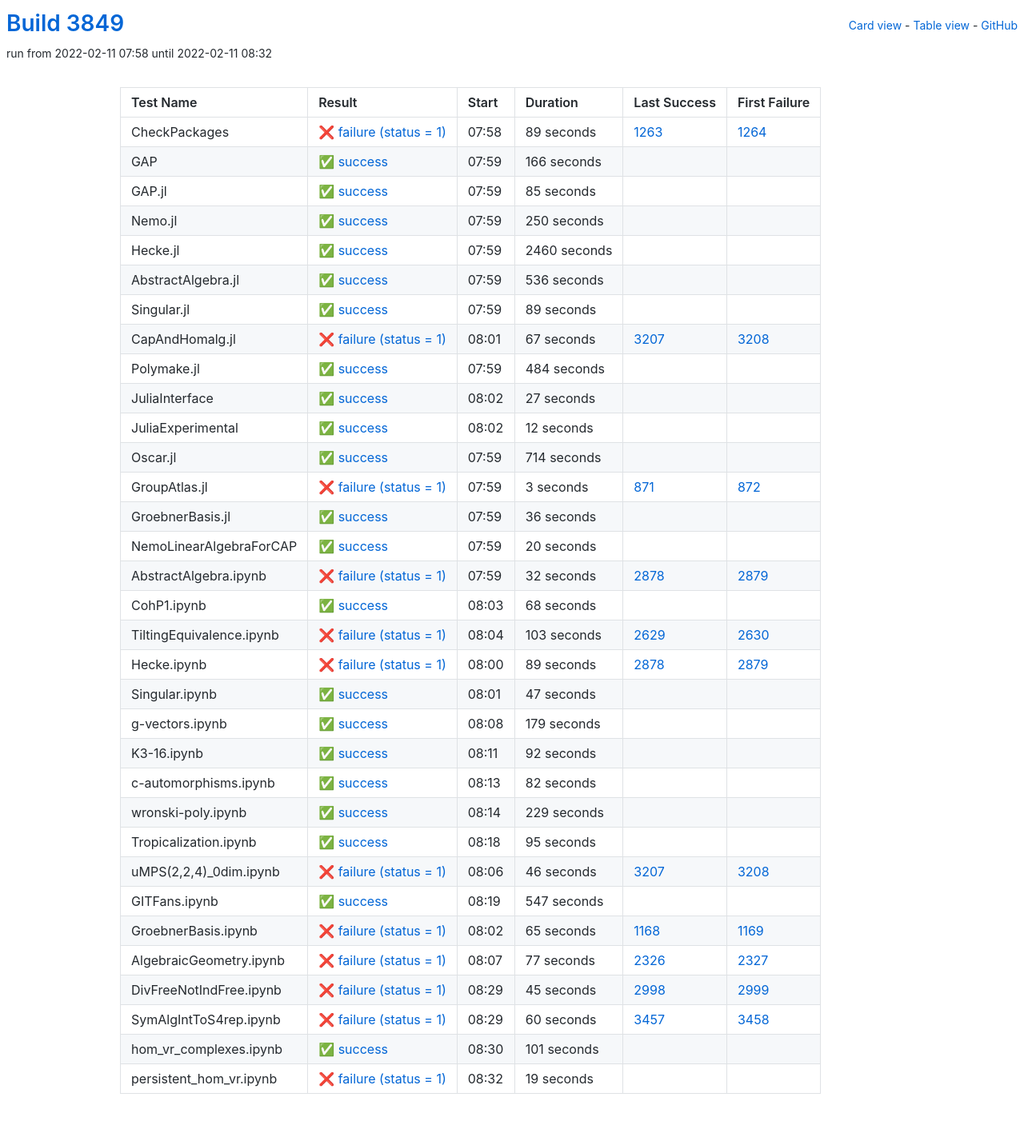
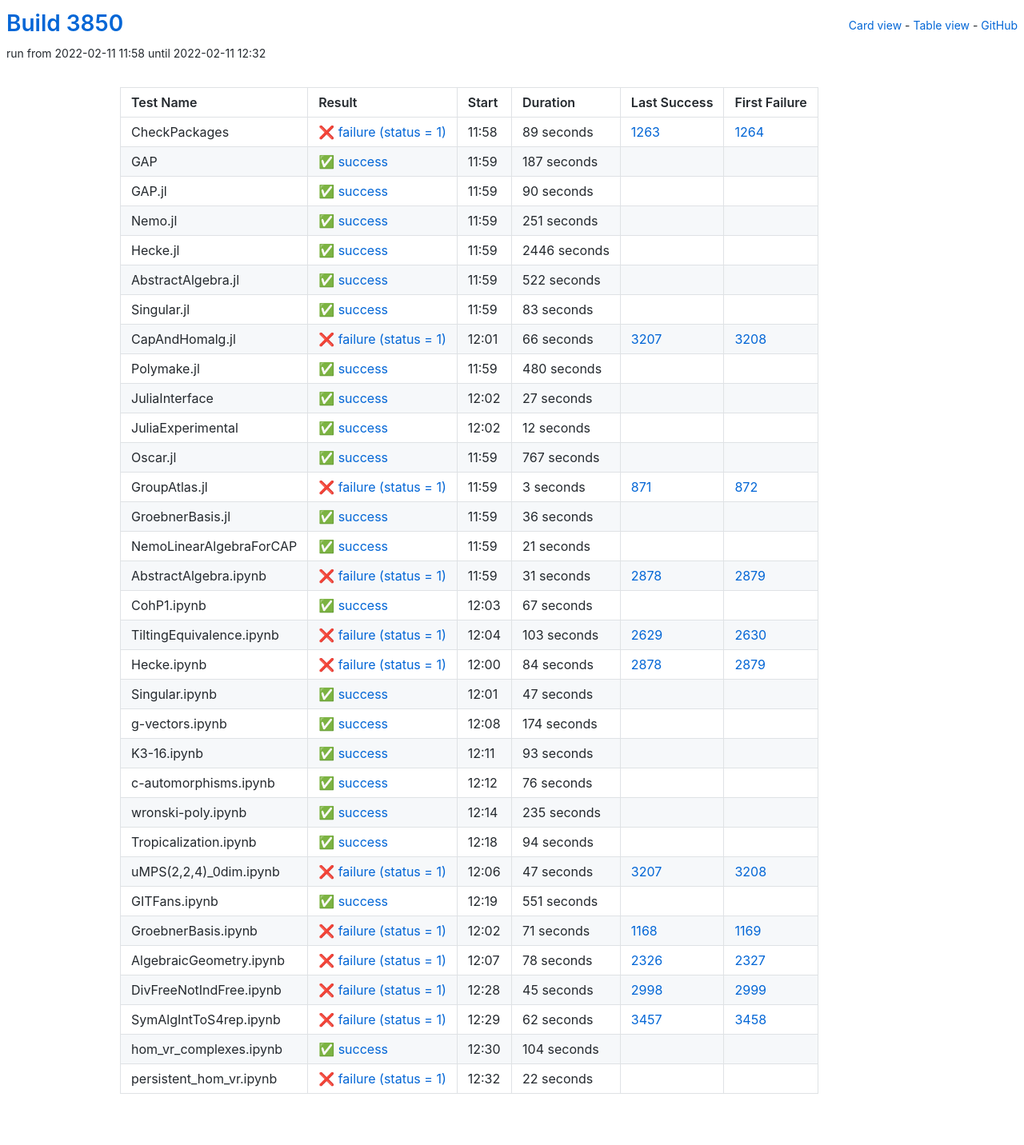
Before and after one commit to oscar-system/oscar-ci-status-stable, a Jekyll site: the page built from table.html, in a window 1280 px wide. Shown: the whole page at 80% size. Built offline with Jekyll 4.4.1, drawn with Linux system fonts in a browser that asks for light colours.

Commit message:
Build #3850

```diff
--- a/_data/ci.yml
+++ b/_data/ci.yml
@@ -1,6 +1,6 @@
 ---
-build: 3849
-build_url: https://oscarci.mathematik.uni-kl.de/job/oscar-stable/3849/
+build: 3850
+build_url: https://oscarci.mathematik.uni-kl.de/job/oscar-stable/3850/
 job: oscar-stable
 organization: oscar-system
 repo: oscar-ci-status-stable
@@ -8,8 +8,8 @@ repourl: https://github.com/oscar-system/oscar-ci-status-stable
 tests:
 - name: CheckPackages
   id: checkpackages
-  log: https://oscarci.mathematik.uni-kl.de/job/oscar-stable/3849/artifact/logs/build-3849/CheckPackages.log
-  start: 2022-02-11 07:58
+  log: https://oscarci.mathematik.uni-kl.de/job/oscar-stable/3850/artifact/logs/build-3850/CheckPackages.log
+  start: 2022-02-11 11:58
   success: false
   exitcode: 1
   status: failure
@@ -20,104 +20,104 @@ tests:
   first_failure_url: https://oscarci.mathematik.uni-kl.de/job/oscar-stable/1264/
 - name: GAP
   id: gap
-  log: https://oscarci.mathematik.uni-kl.de/job/oscar-stable/3849/artifact/logs/build-3849/GAP.log
-  start: 2022-02-11 07:59
+  log: https://oscarci.mathematik.uni-kl.de/job/oscar-stable/3850/artifact/logs/build-3850/GAP.log
+  start: 2022-02-11 11:59
   success: true
   exitcode: 0
   status: success
-  duration: 166
+  duration: 187
   last_success: false
   last_success_url:
   first_failure: false
   first_failure_url:
 - name: GAP.jl
   id: gap-jl
-  log: https://oscarci.mathematik.uni-kl.de/job/oscar-stable/3849/artifact/logs/build-3849/GAP.jl.log
-  start: 2022-02-11 07:59
+  log: https://oscarci.mathematik.uni-kl.de/job/oscar-stable/3850/artifact/logs/build-3850/GAP.jl.log
+  start: 2022-02-11 11:59
   success: true
   exitcode: 0
   status: success
-  duration: 85
+  duration: 90
   last_success: false
   last_success_url:
   first_failure: false
   first_failure_url:
 - name: Nemo.jl
   id: nemo-jl
-  log: https://oscarci.mathematik.uni-kl.de/job/oscar-stable/3849/artifact/logs/build-3849/Nemo.jl.log
-  start: 2022-02-11 07:59
+  log: https://oscarci.mathematik.uni-kl.de/job/oscar-stable/3850/artifact/logs/build-3850/Nemo.jl.log
+  start: 2022-02-11 11:59
   success: true
   exitcode: 0
   status: success
-  duration: 250
+  duration: 251
   last_success: false
   last_success_url:
   first_failure: false
   first_failure_url:
 - name: Hecke.jl
   id: hecke-jl
-  log: https://oscarci.mathematik.uni-kl.de/job/oscar-stable/3849/artifact/logs/build-3849/Hecke.jl.log
-  start: 2022-02-11 07:59
+  log: https://oscarci.mathematik.uni-kl.de/job/oscar-stable/3850/artifact/logs/build-3850/Hecke.jl.log
+  start: 2022-02-11 11:59
   success: true
   exitcode: 0
   status: success
-  duration: 2460
+  duration: 2446
   last_success: false
   last_success_url:
   first_failure: false
   first_failure_url:
 - name: AbstractAlgebra.jl
   id: abstractalgebra-jl
-  log: https://oscarci.mathematik.uni-kl.de/job/oscar-stable/3849/artifact/logs/build-3849/AbstractAlgebra.jl.log
-  start: 2022-02-11 07:59
+  log: https://oscarci.mathematik.uni-kl.de/job/oscar-stable/3850/artifact/logs/build-3850/AbstractAlgebra.jl.log
+  start: 2022-02-11 11:59
   success: true
   exitcode: 0
   status: success
-  duration: 536
+  duration: 522
   last_success: false
   last_success_url:
   first_failure: false
   first_failure_url:
 - name: Singular.jl
   id: singular-jl
-  log: https://oscarci.mathematik.uni-kl.de/job/oscar-stable/3849/artifact/logs/build-3849/Singular.jl.log
-  start: 2022-02-11 07:59
+  log: https://oscarci.mathematik.uni-kl.de/job/oscar-stable/3850/artifact/logs/build-3850/Singular.jl.log
+  start: 2022-02-11 11:59
   success: true
   exitcode: 0
   status: success
-  duration: 89
+  duration: 83
   last_success: false
   last_success_url:
   first_failure: false
   first_failure_url:
 - name: CapAndHomalg.jl
   id: capandhomalg-jl
-  log: https://oscarci.mathematik.uni-kl.de/job/oscar-stable/3849/artifact/logs/build-3849/CapAndHomalg.jl.log
-  start: 2022-02-11 08:01
+  log: https://oscarci.mathematik.uni-kl.de/job/oscar-stable/3850/artifact/logs/build-3850/CapAndHomalg.jl.log
+  start: 2022-02-11 12:01
   success: false
   exitcode: 1
   status: failure
-  duration: 67
+  duration: 66
   last_success: 3207
   last_success_url: https://oscarci.mathematik.uni-kl.de/job/oscar-stable/3207/
   first_failure: 3208
   first_failure_url: https://oscarci.mathematik.uni-kl.de/job/oscar-stable/3208/
 - name: Polymake.jl
   id: polymake-jl
-  log: https://oscarci.mathematik.uni-kl.de/job/oscar-stable/3849/artifact/logs/build-3849/Polymake.jl.log
-  start: 2022-02-11 07:59
+  log: https://oscarci.mathematik.uni-kl.de/job/oscar-stable/3850/artifact/logs/build-3850/Polymake.jl.log
+  start: 2022-02-11 11:59
   success: true
   exitcode: 0
   status: success
-  duration: 484
+  duration: 480
   last_success: false
   last_success_url:
   first_failure: false
   first_failure_url:
 - name: JuliaInterface
   id: juliainterface
-  log: https://oscarci.mathematik.uni-kl.de/job/oscar-stable/3849/artifact/logs/build-3849/JuliaInterface.log
-  start: 2022-02-11 08:02
+  log: https://oscarci.mathematik.uni-kl.de/job/oscar-stable/3850/artifact/logs/build-3850/JuliaInterface.log
+  start: 2022-02-11 12:02
   success: true
   exitcode: 0
   status: success
@@ -128,8 +128,8 @@ tests:
   first_failure_url:
 - name: JuliaExperimental
   id: juliaexperimental
-  log: https://oscarci.mathematik.uni-kl.de/job/oscar-stable/3849/artifact/logs/build-3849/JuliaExperimental.log
-  start: 2022-02-11 08:02
+  log: https://oscarci.mathematik.uni-kl.de/job/oscar-stable/3850/artifact/logs/build-3850/JuliaExperimental.log
+  start: 2022-02-11 12:02
   success: true
   exitcode: 0
   status: success
@@ -140,20 +140,20 @@ tests:
   first_failure_url:
 - name: Oscar.jl
   id: oscar-jl
-  log: https://oscarci.mathematik.uni-kl.de/job/oscar-stable/3849/artifact/logs/build-3849/Oscar.jl.log
-  start: 2022-02-11 07:59
+  log: https://oscarci.mathematik.uni-kl.de/job/oscar-stable/3850/artifact/logs/build-3850/Oscar.jl.log
+  start: 2022-02-11 11:59
   success: true
   exitcode: 0
   status: success
-  duration: 714
+  duration: 767
   last_success: false
   last_success_url:
   first_failure: false
   first_failure_url:
 - name: GroupAtlas.jl
   id: groupatlas-jl
-  log: https://oscarci.mathematik.uni-kl.de/job/oscar-stable/3849/artifact/logs/build-3849/GroupAtlas.jl.log
-  start: 2022-02-11 07:59
+  log: https://oscarci.mathematik.uni-kl.de/job/oscar-stable/3850/artifact/logs/build-3850/GroupAtlas.jl.log
+  start: 2022-02-11 11:59
   success: false
   exitcode: 1
   status: failure
@@ -164,8 +164,8 @@ tests:
   first_failure_url: https://oscarci.mathematik.uni-kl.de/job/oscar-stable/872/
 - name: GroebnerBasis.jl
   id: groebnerbasis-jl
-  log: https://oscarci.mathematik.uni-kl.de/job/oscar-stable/3849/artifact/logs/build-3849/GroebnerBasis.jl.log
-  start: 2022-02-11 07:59
+  log: https://oscarci.mathematik.uni-kl.de/job/oscar-stable/3850/artifact/logs/build-3850/GroebnerBasis.jl.log
+  start: 2022-02-11 11:59
   success: true
   exitcode: 0
   status: success
@@ -176,44 +176,44 @@ tests:
   first_failure_url:
 - name: NemoLinearAlgebraForCAP
   id: nemolinearalgebraforcap
-  log: https://oscarci.mathematik.uni-kl.de/job/oscar-stable/3849/artifact/logs/build-3849/NemoLinearAlgebraForCAP.log
-  start: 2022-02-11 07:59
+  log: https://oscarci.mathematik.uni-kl.de/job/oscar-stable/3850/artifact/logs/build-3850/NemoLinearAlgebraForCAP.log
+  start: 2022-02-11 11:59
   success: true
   exitcode: 0
   status: success
-  duration: 20
+  duration: 21
   last_success: false
   last_success_url:
   first_failure: false
   first_failure_url:
 - name: AbstractAlgebra.ipynb
   id: abstractalgebra-ipynb
-  log: https://oscarci.mathematik.uni-kl.de/job/oscar-stable/3849/artifact/logs/build-3849/AbstractAlgebra.ipynb.log
-  start: 2022-02-11 07:59
+  log: https://oscarci.mathematik.uni-kl.de/job/oscar-stable/3850/artifact/logs/build-3850/AbstractAlgebra.ipynb.log
+  start: 2022-02-11 11:59
   success: false
   exitcode: 1
   status: failure
-  duration: 32
+  duration: 31
   last_success: 2878
   last_success_url: https://oscarci.mathematik.uni-kl.de/job/oscar-stable/2878/
   first_failure: 2879
   first_failure_url: https://oscarci.mathematik.uni-kl.de/job/oscar-stable/2879/
 - name: CohP1.ipynb
   id: cohp1-ipynb
-  log: https://oscarci.mathematik.uni-kl.de/job/oscar-stable/3849/artifact/logs/build-3849/CohP1.ipynb.log
-  start: 2022-02-11 08:03
+  log: https://oscarci.mathematik.uni-kl.de/job/oscar-stable/3850/artifact/logs/build-3850/CohP1.ipynb.log
+  start: 2022-02-11 12:03
   success: true
   exitcode: 0
   status: success
-  duration: 68
+  duration: 67
   last_success: false
   last_success_url:
   first_failure: false
   first_failure_url:
 - name: TiltingEquivalence.ipynb
   id: tiltingequivalence-ipynb
-  log: https://oscarci.mathematik.uni-kl.de/job/oscar-stable/3849/artifact/logs/build-3849/TiltingEquivalence.ipynb.log
-  start: 2022-02-11 08:04
+  log: https://oscarci.mathematik.uni-kl.de/job/oscar-stable/3850/artifact/logs/build-3850/TiltingEquivalence.ipynb.log
+  start: 2022-02-11 12:04
   success: false
   exitcode: 1
   status: failure
@@ -224,20 +224,20 @@ tests:
   first_failure_url: https://oscarci.mathematik.uni-kl.de/job/oscar-stable/2630/
 - name: Hecke.ipynb
   id: hecke-ipynb
-  log: https://oscarci.mathematik.uni-kl.de/job/oscar-stable/3849/artifact/logs/build-3849/Hecke.ipynb.log
-  start: 2022-02-11 08:00
+  log: https://oscarci.mathematik.uni-kl.de/job/oscar-stable/3850/artifact/logs/build-3850/Hecke.ipynb.log
+  start: 2022-02-11 12:00
   success: false
   exitcode: 1
   status: failure
-  duration: 89
+  duration: 84
   last_success: 2878
   last_success_url: https://oscarci.mathematik.uni-kl.de/job/oscar-stable/2878/
   first_failure: 2879
   first_failure_url: https://oscarci.mathematik.uni-kl.de/job/oscar-stable/2879/
 - name: Singular.ipynb
   id: singular-ipynb
-  log: https://oscarci.mathematik.uni-kl.de/job/oscar-stable/3849/artifact/logs/build-3849/Singular.ipynb.log
-  start: 2022-02-11 08:01
+  log: https://oscarci.mathematik.uni-kl.de/job/oscar-stable/3850/artifact/logs/build-3850/Singular.ipynb.log
+  start: 2022-02-11 12:01
   success: true
   exitcode: 0
   status: success
@@ -248,116 +248,116 @@ tests:
   first_failure_url:
 - name: g-vectors.ipynb
   id: g-vectors-ipynb
-  log: https://oscarci.mathematik.uni-kl.de/job/oscar-stable/3849/artifact/logs/build-3849/g-vectors.ipynb.log
-  start: 2022-02-11 08:08
+  log: https://oscarci.mathematik.uni-kl.de/job/oscar-stable/3850/artifact/logs/build-3850/g-vectors.ipynb.log
+  start: 2022-02-11 12:08
   success: true
   exitcode: 0
   status: success
-  duration: 179
+  duration: 174
   last_success: false
   last_success_url:
   first_failure: false
   first_failure_url:
 - name: K3-16.ipynb
   id: k3-16-ipynb
-  log: https://oscarci.mathematik.uni-kl.de/job/oscar-stable/3849/artifact/logs/build-3849/K3-16.ipynb.log
-  start: 2022-02-11 08:11
+  log: https://oscarci.mathematik.uni-kl.de/job/oscar-stable/3850/artifact/logs/build-3850/K3-16.ipynb.log
+  start: 2022-02-11 12:11
   success: true
   exitcode: 0
   status: success
-  duration: 92
+  duration: 93
   last_success: false
   last_success_url:
   first_failure: false
   first_failure_url:
 - name: c-automorphisms.ipynb
   id: c-automorphisms-ipynb
-  log: https://oscarci.mathematik.uni-kl.de/job/oscar-stable/3849/artifact/logs/build-3849/c-automorphisms.ipynb.log
-  start: 2022-02-11 08:13
+  log: https://oscarci.mathematik.uni-kl.de/job/oscar-stable/3850/artifact/logs/build-3850/c-automorphisms.ipynb.log
+  start: 2022-02-11 12:12
   success: true
   exitcode: 0
   status: success
-  duration: 82
+  duration: 76
   last_success: false
   last_success_url:
   first_failure: false
   first_failure_url:
 - name: wronski-poly.ipynb
   id: wronski-poly-ipynb
-  log: https://oscarci.mathematik.uni-kl.de/job/oscar-stable/3849/artifact/logs/build-3849/wronski-poly.ipynb.log
-  start: 2022-02-11 08:14
+  log: https://oscarci.mathematik.uni-kl.de/job/oscar-stable/3850/artifact/logs/build-3850/wronski-poly.ipynb.log
+  start: 2022-02-11 12:14
   success: true
   exitcode: 0
   status: success
-  duration: 229
+  duration: 235
   last_success: false
   last_success_url:
   first_failure: false
   first_failure_url:
 - name: Tropicalization.ipynb
   id: tropicalization-ipynb
-  log: https://oscarci.mathematik.uni-kl.de/job/oscar-stable/3849/artifact/logs/build-3849/Tropicalization.ipynb.log
-  start: 2022-02-11 08:18
+  log: https://oscarci.mathematik.uni-kl.de/job/oscar-stable/3850/artifact/logs/build-3850/Tropicalization.ipynb.log
+  start: 2022-02-11 12:18
   success: true
   exitcode: 0
   status: success
-  duration: 95
+  duration: 94
   last_success: false
   last_success_url:
   first_failure: false
   first_failure_url:
 - name: uMPS(2,2,4)_0dim.ipynb
   id: umps-2-2-4-0dim-ipynb
-  log: https://oscarci.mathematik.uni-kl.de/job/oscar-stable/3849/artifact/logs/build-3849/uMPS-2-2-4-_0dim.ipynb.log
-  start: 2022-02-11 08:06
+  log: https://oscarci.mathematik.uni-kl.de/job/oscar-stable/3850/artifact/logs/build-3850/uMPS-2-2-4-_0dim.ipynb.log
+  start: 2022-02-11 12:06
   success: false
   exitcode: 1
   status: failure
-  duration: 46
+  duration: 47
   last_success: 3207
   last_success_url: https://oscarci.mathematik.uni-kl.de/job/oscar-stable/3207/
   first_failure: 3208
   first_failure_url: https://oscarci.mathematik.uni-kl.de/job/oscar-stable/3208/
 - name: GITFans.ipynb
   id: gitfans-ipynb
-  log: https://oscarci.mathematik.uni-kl.de/job/oscar-stable/3849/artifact/logs/build-3849/GITFans.ipynb.log
-  start: 2022-02-11 08:19
+  log: https://oscarci.mathematik.uni-kl.de/job/oscar-stable/3850/artifact/logs/build-3850/GITFans.ipynb.log
+  start: 2022-02-11 12:19
   success: true
   exitcode: 0
   status: success
-  duration: 547
+  duration: 551
   last_success: false
   last_success_url:
   first_failure: false
   first_failure_url:
 - name: GroebnerBasis.ipynb
   id: groebnerbasis-ipynb
-  log: https://oscarci.mathematik.uni-kl.de/job/oscar-stable/3849/artifact/logs/build-3849/GroebnerBasis.ipynb.log
-  start: 2022-02-11 08:02
+  log: https://oscarci.mathematik.uni-kl.de/job/oscar-stable/3850/artifact/logs/build-3850/GroebnerBasis.ipynb.log
+  start: 2022-02-11 12:02
   success: false
   exitcode: 1
   status: failure
-  duration: 65
+  duration: 71
   last_success: 1168
   last_success_url: https://oscarci.mathematik.uni-kl.de/job/oscar-stable/1168/
   first_failure: 1169
   first_failure_url: https://oscarci.mathematik.uni-kl.de/job/oscar-stable/1169/
 - name: AlgebraicGeometry.ipynb
   id: algebraicgeometry-ipynb
-  log: https://oscarci.mathematik.uni-kl.de/job/oscar-stable/3849/artifact/logs/build-3849/AlgebraicGeometry.ipynb.log
-  start: 2022-02-11 08:07
+  log: https://oscarci.mathematik.uni-kl.de/job/oscar-stable/3850/artifact/logs/build-3850/AlgebraicGeometry.ipynb.log
+  start: 2022-02-11 12:07
   success: false
   exitcode: 1
   status: failure
-  duration: 77
+  duration: 78
   last_success: 2326
   last_success_url: https://oscarci.mathematik.uni-kl.de/job/oscar-stable/2326/
   first_failure: 2327
   first_failure_url: https://oscarci.mathematik.uni-kl.de/job/oscar-stable/2327/
 - name: DivFreeNotIndFree.ipynb
   id: divfreenotindfree-ipynb
-  log: https://oscarci.mathematik.uni-kl.de/job/oscar-stable/3849/artifact/logs/build-3849/DivFreeNotIndFree.ipynb.log
-  start: 2022-02-11 08:29
+  log: https://oscarci.mathematik.uni-kl.de/job/oscar-stable/3850/artifact/logs/build-3850/DivFreeNotIndFree.ipynb.log
+  start: 2022-02-11 12:28
   success: false
   exitcode: 1
   status: failure
@@ -368,36 +368,36 @@ tests:
   first_failure_url: https://oscarci.mathematik.uni-kl.de/job/oscar-stable/2999/
 - name: SymAlgIntToS4rep.ipynb
   id: symalginttos4rep-ipynb
-  log: https://oscarci.mathematik.uni-kl.de/job/oscar-stable/3849/artifact/logs/build-3849/SymAlgIntToS4rep.ipynb.log
-  start: 2022-02-11 08:29
+  log: https://oscarci.mathematik.uni-kl.de/job/oscar-stable/3850/artifact/logs/build-3850/SymAlgIntToS4rep.ipynb.log
+  start: 2022-02-11 12:29
   success: false
   exitcode: 1
   status: failure
-  duration: 60
+  duration: 62
   last_success: 3457
   last_success_url: https://oscarci.mathematik.uni-kl.de/job/oscar-stable/3457/
   first_failure: 3458
   first_failure_url: https://oscarci.mathematik.uni-kl.de/job/oscar-stable/3458/
 - name: hom_vr_complexes.ipynb
   id: hom-vr-complexes-ipynb
-  log: https://oscarci.mathematik.uni-kl.de/job/oscar-stable/3849/artifact/logs/build-3849/hom_vr_complexes.ipynb.log
-  start: 2022-02-11 08:30
+  log: https://oscarci.mathematik.uni-kl.de/job/oscar-stable/3850/artifact/logs/build-3850/hom_vr_complexes.ipynb.log
+  start: 2022-02-11 12:30
   success: true
   exitcode: 0
   status: success
-  duration: 101
+  duration: 104
   last_success: false
   last_success_url:
   first_failure: false
   first_failure_url:
 - name: persistent_hom_vr.ipynb
   id: persistent-hom-vr-ipynb
-  log: https://oscarci.mathematik.uni-kl.de/job/oscar-stable/3849/artifact/logs/build-3849/persistent_hom_vr.ipynb.log
-  start: 2022-02-11 08:32
+  log: https://oscarci.mathematik.uni-kl.de/job/oscar-stable/3850/artifact/logs/build-3850/persistent_hom_vr.ipynb.log
+  start: 2022-02-11 12:32
   success: false
   exitcode: 1
   status: failure
-  duration: 19
+  duration: 22
   last_success: false
   last_success_url:
   first_failure: false
```
Also changed, not shown: README.md.
